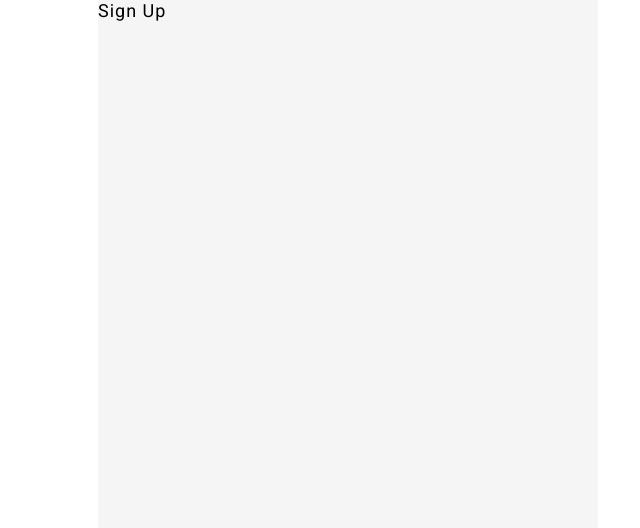
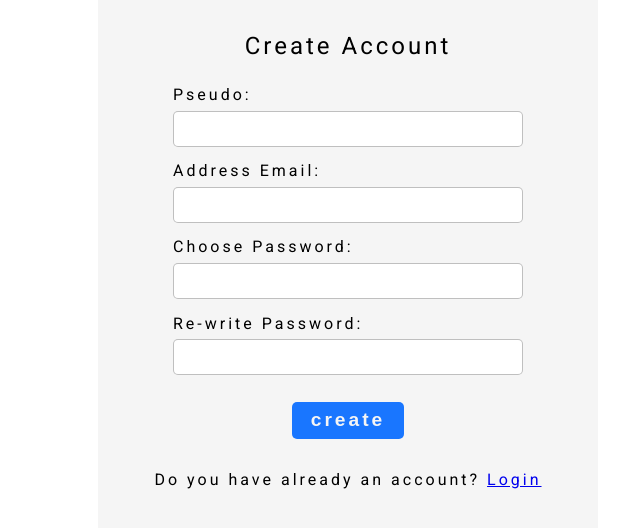
Before and after one commit to Abderrahman-byte/chat-app, a React (Create React App) app: page /signup in a window 1280 px wide. Shown: the top 528 px of the page, without its empty margins (292-932 px from the left). Built offline with nearby package versions, Linux system fonts and the light colour scheme; no server answers.

Commit message:
added SignUpPage Componnents

```diff
--- a/src/App.js
+++ b/src/App.js
@@ -11,8 +11,8 @@ const App = () => {
   return (
     <div className="App">
       <Switch>
-        <Route path="/signup" component={ SignUp } />
-        <Route path="/login" component={ Login } />
+        <Route exact path="/signup" component={ SignUp } />
+        <Route exact path="/login" component={ Login } />
         <Route path="/" component={ Main } />
       </Switch>
     </div>
--- a/src/components/Login.page.js
+++ b/src/components/Login.page.js
@@ -1,6 +1,9 @@
 import React, { useState } from 'react';
+import { Link } from 'react-router-dom';
 
 import '../styles/Login.scss';
+
+import { auth } from '../config/fire';
 
 export const Login = () => {
     const [email, setEmail] = useState("");
@@ -15,8 +18,12 @@ export const Login = () => {
         e.preventDefault();
     }
 
+    if(auth.currentUser) {
+        return (<div>You already sign in</div>)
+    } else {
         return(
             <div className="Login">
+                <h2>Login</h2>
                 <form onSubmit={handleSubmit}>
                     <div className={emailError?"form_div error_div":"form_div"} >
                         <label>Email Address:</label>
@@ -47,6 +54,11 @@ export const Login = () => {
 
                     <button className="submit_btn">Login In</button>
                 </form>
+
+                <div className="info_div">
+                    <p>You dont have account? <Link to="/signup">create account</Link></p>
+                </div>
             </div>
         )
     }
+}
--- a/src/components/Main.page.js
+++ b/src/components/Main.page.js
@@ -1,9 +1,17 @@
 import React from 'react';
+import { auth } from '../config/fire';
+import { Redirect } from 'react-router-dom';
 
 export const Main = () => {
-    return (
-        <div className="Main">
-            Main Page
-        </div>
-    )
+
+    if(auth.currentUser) {
+        return (
+            <div className="Main">
+                Main Page
+            </div>
+        )
+    } else {
+        return <Redirect to="/login" />
+    }
+
 }
--- a/src/components/SignUp.page.js
+++ b/src/components/SignUp.page.js
@@ -1,9 +1,90 @@
-import React from 'react';
+import React, { useState } from 'react';
+
+import '../styles/SignUp.scss';
+
+import { auth } from '../config/fire';
+import { Link } from 'react-router-dom';
 
 export const SignUp = () => {
-    return (
-        <div className="SignUp">
-            Sign Up
-        </div>
-    )
+    const [pseudo, setPseudo] = useState("");
+    const [pseudoError, setPseudoError] = useState();
+
+    const [email, setEmail] = useState("");
+    const [emailError, setEmailError] = useState();
+
+    const [password, setPassword] = useState("");
+    const [passwordError, setPasswordError] = useState();
+
+    const [secondPassword, setSecondPassword] = useState("");
+    const [secondPasswordError, setSecondPasswordError] = useState();
+
+    const handleSubmit = e => {
+        e.preventDefault();
+    }
+
+    if(auth.currentUser) {
+        return (
+            <div>your must not have an acount to create one</div>
+        )
+    } else {
+        return (
+            <div className="SignUp">
+                <h2>Create Account</h2>
+                <form onSubmit={handleSubmit}>
+                    <div className={pseudoError?"form_div error_div":"form_div"}>
+                        <label>Pseudo:</label>
+                        <input
+                            required
+                            type="text"
+                            value={pseudo}
+                            onChange={e => setPseudo(e.target.value)}
+                        />
+                        {pseudoError?(<span className="error_aide">{pseudoError}</span>):null}
+                    </div>
+
+                    <div className={emailError?"form_div error_div":"form_div"}>
+                        <label>Address Email:</label>
+                        <input
+                            required
+                            type="email"
+                            value={email}
+                            onChange={e => setEmail(e.target.value)}
+                        />
+                        {emailError?(<span className="error_aide">{emailError}</span>):null}
+
+                    </div>
+
+                    <div className={passwordError?"form_div error_div":"form_div"}>
+                        <label>Choose Password:</label>
+                        <input
+                            required
+                            type="password"
+                            value={password}
+                            onChange={e => setPassword(e.target.value)}
+                        />
+                        {passwordError?(<span className="error_aide">{passwordError}</span>):null}
+                    </div>
+
+                    <div className={secondPasswordError?"form_div error_div":"form_div"}>
+                        <label>Re-write Password:</label>
+                        <input
+                            required
+                            type="password"
+                            value={secondPassword}
+                            onChange={e => setSecondPassword(e.target.value)}
+                        />
+                        {secondPasswordError?(<span className="error_aide">{secondPasswordError}</span>):null}
+                    </div>
+
+                    <button className="submit_btn">create</button>
+                </form>
+
+                <div className="info_div">
+                    <p>Do you have already an account? <Link to="/login">Login</Link></p>
+                </div>
+
+            </div>
+        )
+    }
+
 }
--- a/src/styles/Login.scss
+++ b/src/styles/Login.scss
@@ -2,7 +2,16 @@
     width: 100%;
     height: 100vh;
     display: flex;
-    justify-content: center;
+    flex-direction: column;
+    align-items: center;
+    padding-top: 10vh;
+
+    h2 {
+        font-size: 1.5rem;
+        font-weight: 200;
+        letter-spacing: 3px;
+        margin-bottom: .75em;
+    }
 
     &>form {
         width: 90%;
@@ -13,7 +22,7 @@
         &>.form_div {
             display: flex;
             flex-direction: column;
-            margin: 1.25em 0;
+            margin: 1em 0;
 
             &>label {
                 font-weight: 100;
@@ -46,16 +55,8 @@
             }
         }
 
-        &>.aide_form_div {
-            span {
-                color: red;
-                font-size: .8rem;
-                font-weight: 700;
-            }
-        }
-
         &>.submit_btn {
-            margin-top: 1.5em;
+            margin: 1em 0;
             align-self: center;
             padding: .4em 1em;
             border: 0;
@@ -66,12 +67,31 @@
             outline: none;
             border-radius: 5px;
             background-color: rgb(25, 118, 255);
-            box-shadow: 0px 2px 5px 0 black;
             cursor: pointer;
             &:hover {
                 background-color: rgb(22, 108, 236);
             }
         }
 
+        &>.aide_form_div {
+            span {
+                color: red;
+                font-size: .8rem;
+                font-weight: 700;
+            }
+        }
+
+    }
+
+    &>.info_div {
+        margin: .5em;
+        width: 90%;
+        max-width: 400px;
+        p {
+            line-height: 25px;
+            text-align: center;
+            font-size: 1rem;
+            letter-spacing: 3px;
+        }
     }
 }
--- a/src/styles/SignUp.scss
+++ b/src/styles/SignUp.scss
@@ -0,0 +1,95 @@
+.SignUp {
+    width: 100%;
+    height: 100vh;
+    display: flex;
+    padding-top: 4vh;
+    flex-direction: column;
+    align-items: center;
+
+    h2 {
+        font-size: 1.5rem;
+        font-weight: 200;
+        letter-spacing: 3px;
+        margin-bottom: .75em;
+    }
+
+    &>form {
+        width: 90%;
+        max-width: 350px;
+        display: flex;
+        flex-direction: column;
+
+        &>.form_div {
+            display: flex;
+            flex-direction: column;
+            margin: .4em 0;
+
+            &>label {
+                font-weight: 100;
+                letter-spacing: 3px;
+                margin-bottom: .4em;
+                font-size: 1rem;
+            }
+
+            &>input {
+                width: 100%;
+                border: 0;
+                border: 1px solid rgba(0, 0, 0, 0.25);
+                border-radius: 5px;
+                outline: none;
+                padding: .25em .5em;
+                font-size: 1.3rem;
+                &:focus {
+                    border: 1px solid rgb(25, 118, 255);
+                }
+            }
+        }
+
+        &>.error_div {
+            input {
+                border: 1px solid red;
+                border-radius: 5px;
+                &:focus {
+                    border: 1px solid red;
+                }
+            }
+
+            &>.error_aide {
+                color: red;
+                font-size: .8rem;
+                margin-top: .5em;
+                margin-left: .25em;
+                font-weight: 700;
+            }
+        }
+
+        &>.submit_btn {
+            margin: 1em 0;
+            align-self: center;
+            padding: .4em 1em;
+            border: 0;
+            color: whitesmoke;
+            font-weight: 700;
+            font-size: 1.2rem;
+            letter-spacing: 3px;
+            outline: none;
+            border-radius: 5px;
+            background-color: rgb(25, 118, 255);
+            cursor: pointer;
+            &:hover {
+                background-color: rgb(22, 108, 236);
+            }
+        }
+    }
+
+    &>.info_div {
+        margin: .5em;
+
+        p {
+            line-height: 25px;
+            text-align: center;
+            font-size: 1rem;
+            letter-spacing: 3px;
+        }
+    }
+}
```
Lines whose indentation alone changed are shown as unchanged.
